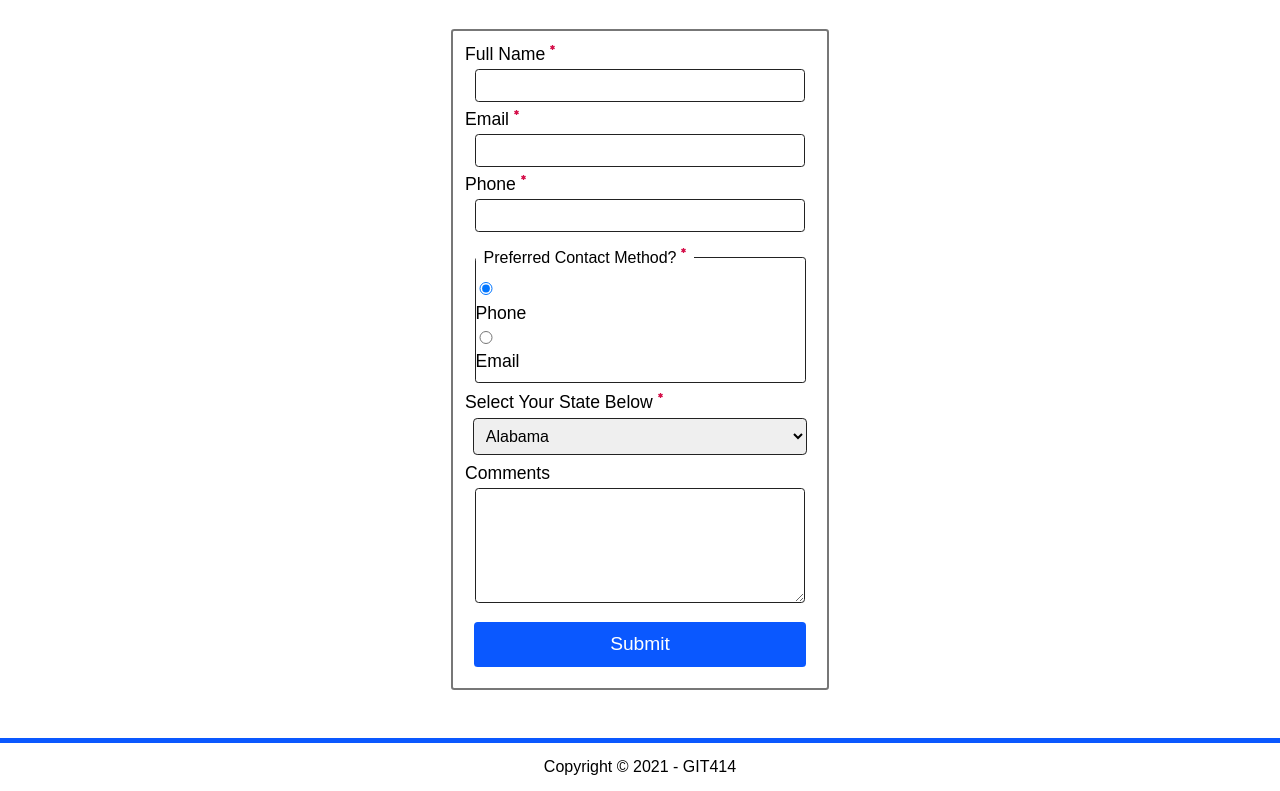
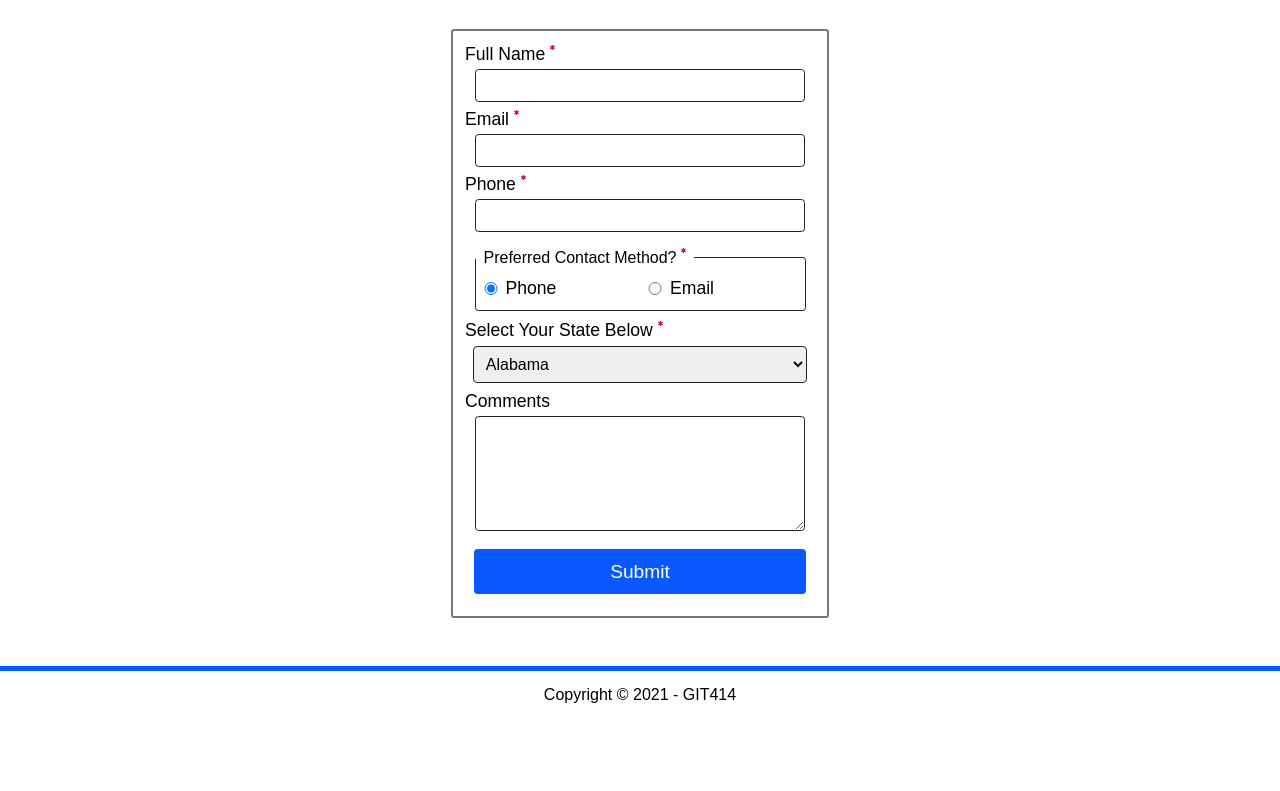
Before and after one commit to RoyalNobody0/AccessableForms, a plain HTML site: page index.html in a window 1280 px wide. Shown: the part 666-1457 px from the top of the page. After the commit the page ends 1385 px from the top, so only its background shows below. Drawn offline with Linux system fonts and the light colour scheme.

Commit message:
Update index.html

```diff
--- a/index.html
+++ b/index.html
@@ -58,16 +58,13 @@
 							<g id="SVGRepo_bgCarrier" stroke-width="0"></g><g id="SVGRepo_tracerCarrier" stroke-linecap="round" stroke-linejoin="round"></g><g id="SVGRepo_iconCarrier"> <polygon points="347.49,227 454.5,165.212 394.508,61.288 287.5,123.077 287.5,0 167.5,0 167.5,123.077 60.492,61.288 0.499,165.212 107.51,227 0.5,288.788 60.492,392.712 167.5,330.923 167.5,455 287.5,455 287.5,330.923 394.508,392.712 454.501,288.788 "></polygon> </g>
 						</svg>
 					</legend>
-					<ul>
-						<li>
-							<input type="radio" id="radio-phone" name="contact-method" value="phone" checked required>
-							<label for="radio-phone">Phone</label>
-						</li>
-						<li>
-							<input type="radio" id="radio-email" name="contact-method" value="email" required>
-							<label for="radio-email">Email</label>
-						</li>
-					</ul>
+
+						<input type="radio" id="radio-phone" name="contact-method" value="phone" checked required>
+						<label for="radio-phone">Phone</label>
+
+						<input type="radio" id="radio-email" name="contact-method" value="email" required>
+						<label for="radio-email">Email</label>
+
 				</fieldset>
 
 				<label for="state">
@@ -133,7 +130,7 @@
 				<label for="comments">Comments</label>
 				<textarea id="comments" name="comments"></textarea>
 
-				<input type="submit" value="Submit">
+				<input type="submit" id="submit" name="submit" value="Submit">
 			</form>
 		</article>
 	</main>
```
